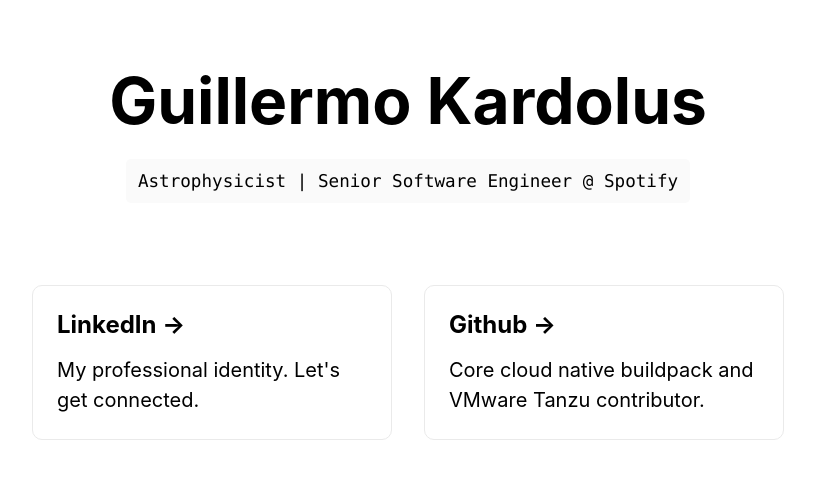
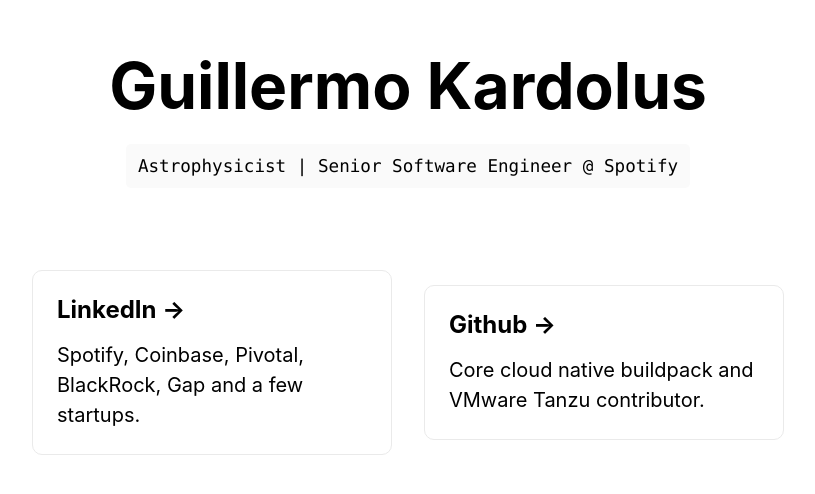
Before and after one commit to kardolus/kardol, a Next.js app: page / in a window 1280 px wide. Shown: the part 140-634 px from the top of the page, without its empty margins (232-1047 px from the left). Built offline with nearby package versions, Linux system fonts and the light colour scheme.

Commit message:
Update LinkedIn description

```diff
--- a/pages/index.js
+++ b/pages/index.js
@@ -21,7 +21,7 @@ export default function Home() {
         <div className={styles.grid}>
           <a href="https://www.linkedin.com/in/guillermokardolus/" className={styles.card}>
             <h3>LinkedIn &rarr;</h3>
-            <p>My professional identity. Let's get connected.</p>
+            <p>Spotify, Coinbase, Pivotal, BlackRock, Gap and a few startups.</p>
           </a>
 
           <a href="https://github.com/kardolus" className={styles.card}>
```
